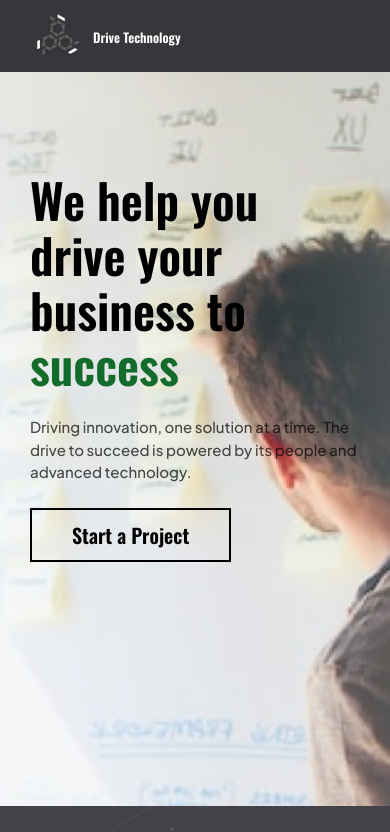
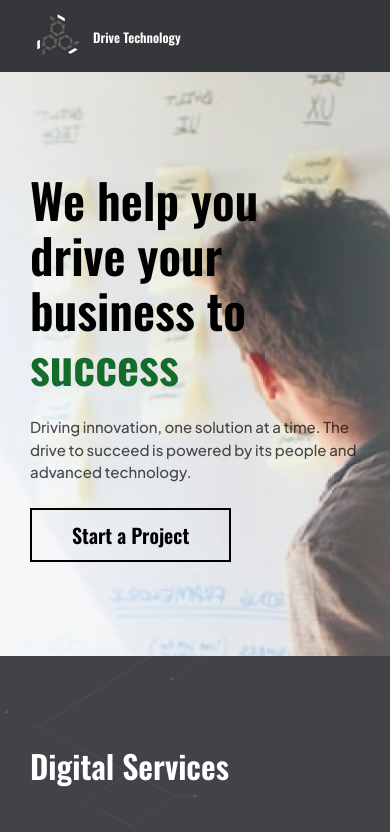
Before and after one commit to AhsanDT/drivetech, a Next.js app: page / in a window 390 px wide. Shown: the top 832 px of the page. Built offline with nearby package versions, Linux system fonts and the light colour scheme; some icons are missing.

Commit message:
updated code

```diff
--- a/src/components/Home/Hero.jsx
+++ b/src/components/Home/Hero.jsx
@@ -29,7 +29,7 @@ const Hero = () => {
           </div>
 
           <div className="w-full max-w-[1440px] mx-auto">
-            <div className="relative pt-[160px] lg:pt-[220px] w-full lg:w-[937px] xl:max-w-[1440px] flex flex-col justify-center gap-y-[24px] lg:gap-y-[15px] md:gap-y-[27px] pb-[150px]  z-[11] px-[30px] md:px-[100px] xl:px-[140px]">
+            <div className="relative pt-[160px] lg:pt-[220px] w-full lg:w-[937px] xl:max-w-[1440px] flex flex-col justify-center gap-y-[24px] lg:gap-y-[15px] md:gap-y-[27px] sm:pb-[150px]  z-[11] px-[30px] md:px-[100px] xl:px-[140px]">
               <span className="font-bold text-[48px] md:text-[64px] tracki ng-[1px] leading-[55px] md:leading-[73px]">
                 We help you drive your business to{" "}
                 <span className="text-[#136C2C]">success</span>
```
